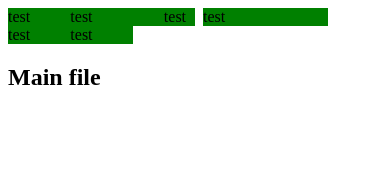
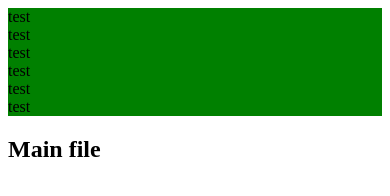
Before and after one commit to elliotrpmorris-zz/laravel-mix-boilerplate, a website: page src/index.html in a window 390 px wide. Drawn offline with nearby package versions, Linux system fonts and the light colour scheme; files that its build step writes are made by us from their sources.

Commit message:
added tablet and mobile classes

```diff
--- a/src/partials/test.html
+++ b/src/partials/test.html
@@ -1,10 +1,10 @@
 <div class="grid-container">
   <div class="grid-row">
-    <div class="grid-col grid-col--2">test</div>
-    <div class="grid-col grid-col--3">test</div>
-    <div class="grid-col grid-col--1">test</div>
-    <div class="grid-col grid-col--4 m-l-8">test</div>
-    <div class="grid-col grid-col--2">test</div>
-    <div class="grid-col grid-col--2">test</div>
+    <div class="grid-col grid-col--tablet--6 grid-col--2">test</div>
+    <div class="grid-col grid-col--tablet--6 grid-col--3">test</div>
+    <div class="grid-col grid-col--tablet--6 grid-col--1">test</div>
+    <div class="grid-col grid-col--tablet--6 grid-col--4">test</div>
+    <div class="grid-col grid-col--tablet--6 grid-col--2">test</div>
+    <div class="grid-col grid-col--tablet--6 grid-col--10">test</div>
   </div>
 </div>
--- a/src/scss/utils/_grid.scss
+++ b/src/scss/utils/_grid.scss
@@ -17,10 +17,27 @@
 .grid-col {
   box-sizing: border-box;
   background-color: green;
-  // Column %
-  @for $i from 1 to $total-columns {
-    &--#{$i} {
-      width: percentage($i/$total-columns);
+  width: 100%;
+  padding-left: 0;
+  padding-right: 0;
+
+  @include tablet {
+    // Column % Desktop
+    &--tablet {
+      @for $i from 1 to $total-columns {
+        &--#{$i} {
+          width: percentage($i/$total-columns);
+        }
+      }
+    }
+  }
+
+  @include desktop {
+    // Column % Desktop
+    @for $i from 1 to $total-columns {
+      &--#{$i} {
+        width: percentage($i/$total-columns);
+      }
     }
   }
 }
```
